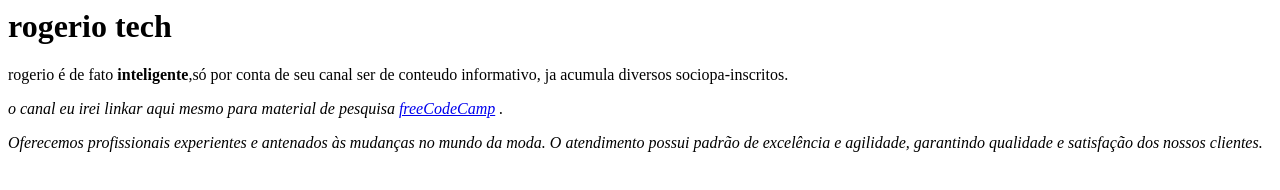
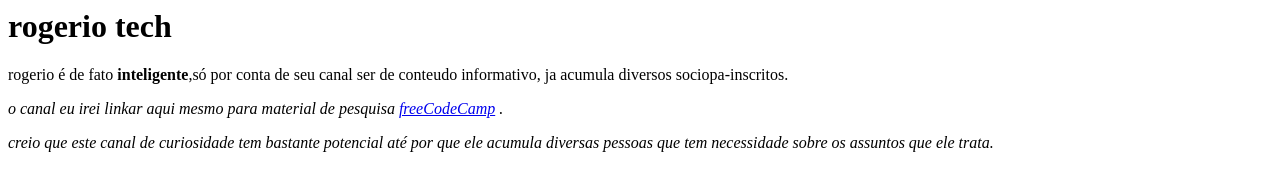
Before and after one commit to waltervi666/TURMAF, a plain HTML site: page index.html in a window 1280 px wide. Drawn offline with Linux system fonts and the light colour scheme.

Commit message:
Update index.html

```diff
--- a/index.html
+++ b/index.html
@@ -6,6 +6,6 @@
 <em>o canal eu irei linkar aqui mesmo para material de pesquisa
   <a href="https://www.youtube.com/channel/UCKJEP4vXRf3ArLT_kuJH5aQ">freeCodeCamp</a> <em>.</p>
 
-<p>Oferecemos profissionais experientes e antenados às mudanças no mundo da moda. O atendimento possui padrão de excelência e agilidade, garantindo qualidade e satisfação dos nossos clientes.</p>
+<p>creio que este canal de curiosidade tem bastante potencial até por que ele acumula diversas pessoas que tem necessidade sobre os assuntos que ele trata.</p>
 
 <tag>
```
